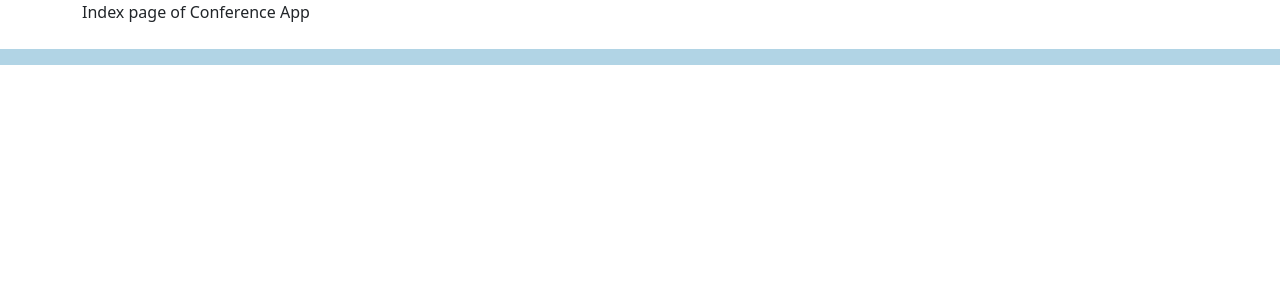
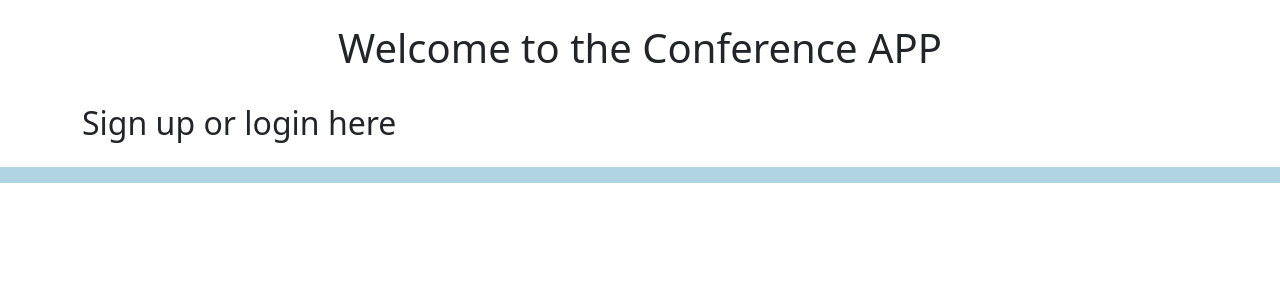
Before and after one commit to petmetic/conference-app, a Django app: page / in a window 1280 px wide. Shown: the part 106-406 px from the top of the page. Run offline with Django 5.2, Linux system fonts and the light colour scheme; the visitor is signed in with stand-in values (Sample User, id 1).

Commit message:
added text on index page

```diff
--- a/src/web/templates/web/index.html
+++ b/src/web/templates/web/index.html
@@ -2,5 +2,6 @@
 {% block title %}Conference App{% endblock %}
 
 {% block content %}
-<p>Index page of Conference App</p>
+<h1 class="d-flex justify-content-center p-4">Welcome to the Conference APP</h1>
+<h2>Sign up or login here</h2>
 {% endblock %}
```
